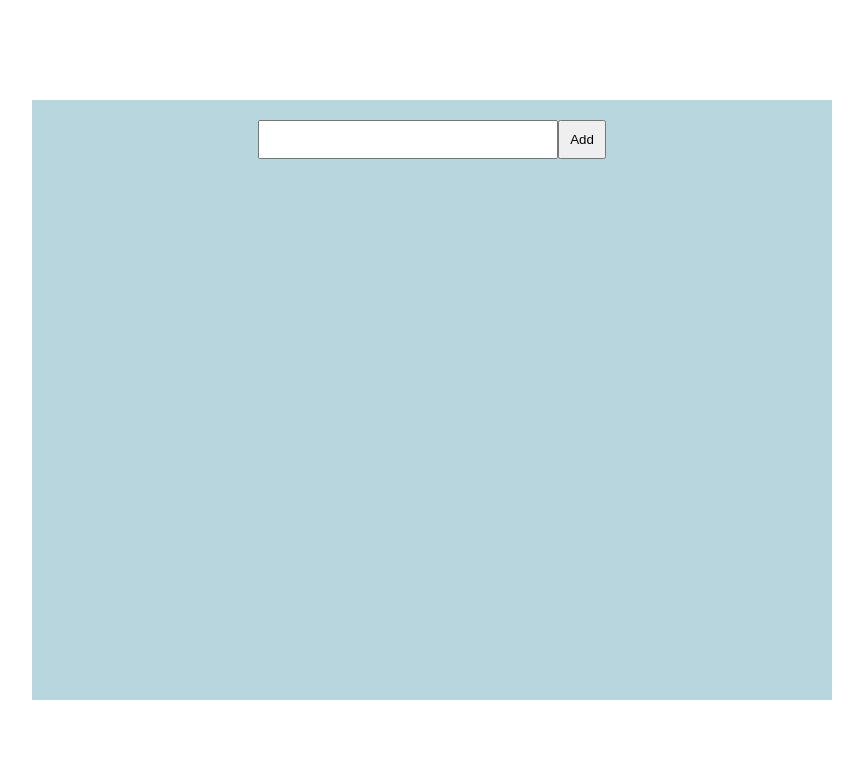
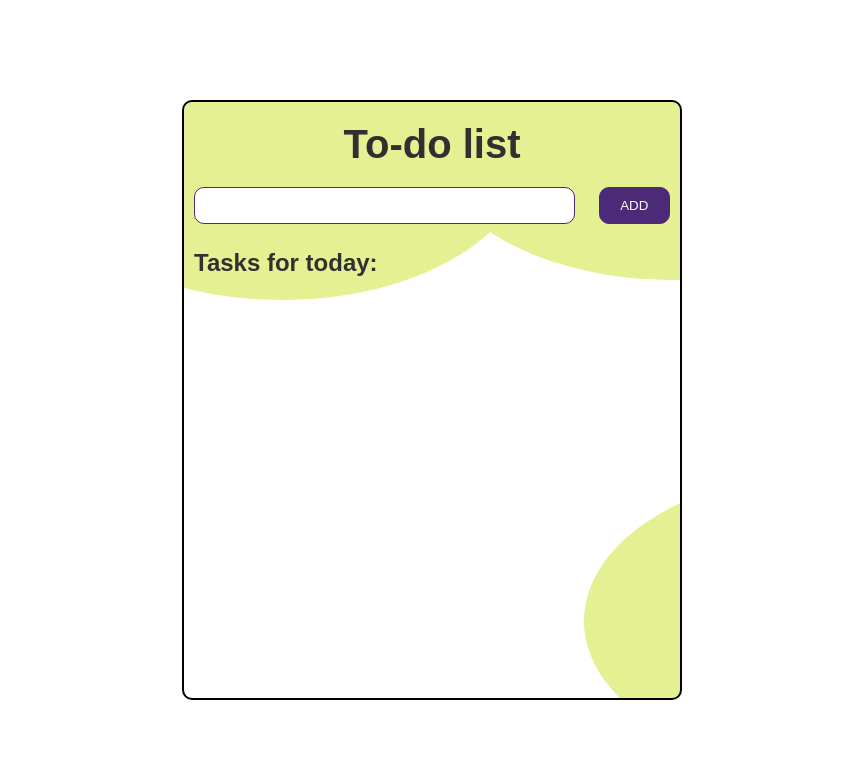
Before and after one commit to Loveriik/To-do-list, a plain HTML site: page index.html in a window 1280 px wide. Shown: the whole page, without its empty margins (208-1071 px from the left). Drawn offline with Linux system fonts and the light colour scheme.

Commit message:
visual update

```diff
--- a/index.html
+++ b/index.html
@@ -10,10 +10,18 @@
 </head>
 <body>
     <div class="container">
-        <div class="apply-container">
-            <input type="text" class="task-text">
-            <button class="button" onclick="addingGoal()">Add</button>
+        <div class="buble"></div>
+        <div class="buble2"></div>
+        <div class="buble3"></div>
+        <div class="subcontainer">
+            <h1 class="subcontainer-h1">To-do list</h1>
+            <div class="subcontainer-element">
+                <input type="text" class="task-text">
+                <button class="button" onclick="addingGoal()">Add</button>
+            </div>
+            <h2 class="subcontainer-h2">Tasks for today:</h2>
         </div>
+
         <ul class="list-container">
 
         </ul>
--- a/javascript.js
+++ b/javascript.js
@@ -30,15 +30,15 @@
 
 
 // function addingGoal() {
-//     let bank = document.querySelector('.task-text').value
+//     let bank = document.querySelector('.task-text')
 
-//     if (bank === '') {
+//     if (bank.value == '') {
 //         return
 //     } else {
 //         listCreating()
-//         paragraph.textContent = bank
+//         paragraph.textContent = bank.value
 
-//         bank = ''
+//         bank.value = ''
 //     }
 
 // }
@@ -50,9 +50,11 @@ function listCreating() {
     const ulContainer = document.querySelector('.list-container')
     const listTask = document.createElement('li');
 
+    // textField = document.createElement('input')
     textField = document.createElement('input')
     textField.type = 'text'
     textField.setAttribute('readonly', 'readonly')
+    textField.classList.add('li-input')
 
     const buttonContainer = document.createElement('div')
 
--- a/styles.css
+++ b/styles.css
@@ -5,40 +5,108 @@
 }
 
 .container {
-    max-width:800px;
+    position:relative;
+    max-width:500px;
     height:600px;
     margin-inline:auto;
     margin-top:100px;
-    background-color: #b7d6dd;
     padding: 20px 10px 20px 10px;
     display:flex;
     justify-content: flex-start;
     align-items: center;
     flex-direction:column;
+    overflow:hidden;
+    border:2px solid black;
+    border-radius:10px;
+    font-family:Arial, Helvetica, sans-serif;
 }
 
-.apply-container {
-    width:50%;
+.buble {
+    position:absolute;
+    width:100%;
+    height:50%;
+    background-color:#E4f091;
+    border-radius:50%;
+    left:0;
+    top:0;
+    transform:translate(-150px, -100px);
+    z-index:-1;
+}
+
+.buble2 {
+    position:absolute;
+    width:100%;
+    height:50%;
+    background-color:#E4f091;
+    border-radius:50%;
+    left:0;
+    top:0;
+    transform:translate(240px, -120px);
+    z-index:-1;
+}
+
+.buble3 {
+    position:absolute;
+    width:100%;
+    height:50%;
+    background-color:#E4f091;
+    border-radius:50%;
+    left:0;
+    top:0;
+    transform:translate(400px, 370px);
+    z-index:-1;
+}
+
+.subcontainer {
+    width:100%;
     display:flex;
-    justify-content: center;
-    padding-bottom:50px;
-    align-items: center;
+    flex-direction:column;
+}
+
+.subcontainer-element {
+    margin-top:20px;
+    display: flex;
+    justify-content: space-between;
+}
+
+.subcontainer-h1 {
+    text-align:center;
+    font-size:40px;
+    color:#303030;
+}
+
+.subcontainer-h2 {
+    margin-top:25px;
+    font-size:24px;
+    color:#303030;
 }
 
 .task-text {
     padding: 10px 20px;
-    width:300px;
+    width:80%;
+    border-radius: 10px;
+    border:1px solid #4c2a78;
 }
 
 .button {
     padding: 10px 10px;
+    border-radius: 10px;
+    border:1px solid #4c2a78;
+    background-color: #4c2a78;
+    width:15%;
+    text-transform: uppercase;
+    color:white;
+}
+
+.button:hover {
+    opacity:0.9;
 }
 
 .list-container {
+    margin-top:40px;
     list-style: none;
-    text-align: center;
-    font-size:20px;
-    width:600px;
+    width:100%;
+    overflow:auto;
 }
 
 .list-container li {
@@ -56,12 +124,11 @@
     margin-bottom:0;
 }
 
-.div {
-    width:100%;
-    display:flex;
-    justify-content: space-between;
-    align-items: center;
-    background-color:white;
+.li-input {
+    width:70%;
+    padding-left:10px;
+    border-radius: 10px;
+    border:1px solid #4c2a78;
 }
 
 .delete {
@@ -70,17 +137,22 @@
     color:white;
     text-transform:uppercase;
     border: none;
+    border-radius: 0 10px 10px 0;
+}
+
+.delete:hover {
+    opacity:0.8;
 }
 
 .edit {
-    background-color: purple;
+    background-color: #4c2a78;
     padding:10px 10px;
     color:white;
     text-transform:uppercase;
     border: none;
+    border-radius: 10px 0 0 10px;
 }
 
-.green {
-    background-color:rgb(63, 235, 63);
-    transition-duration: 2s;
+.edit:hover {
+    opacity:0.8;
 }
```
